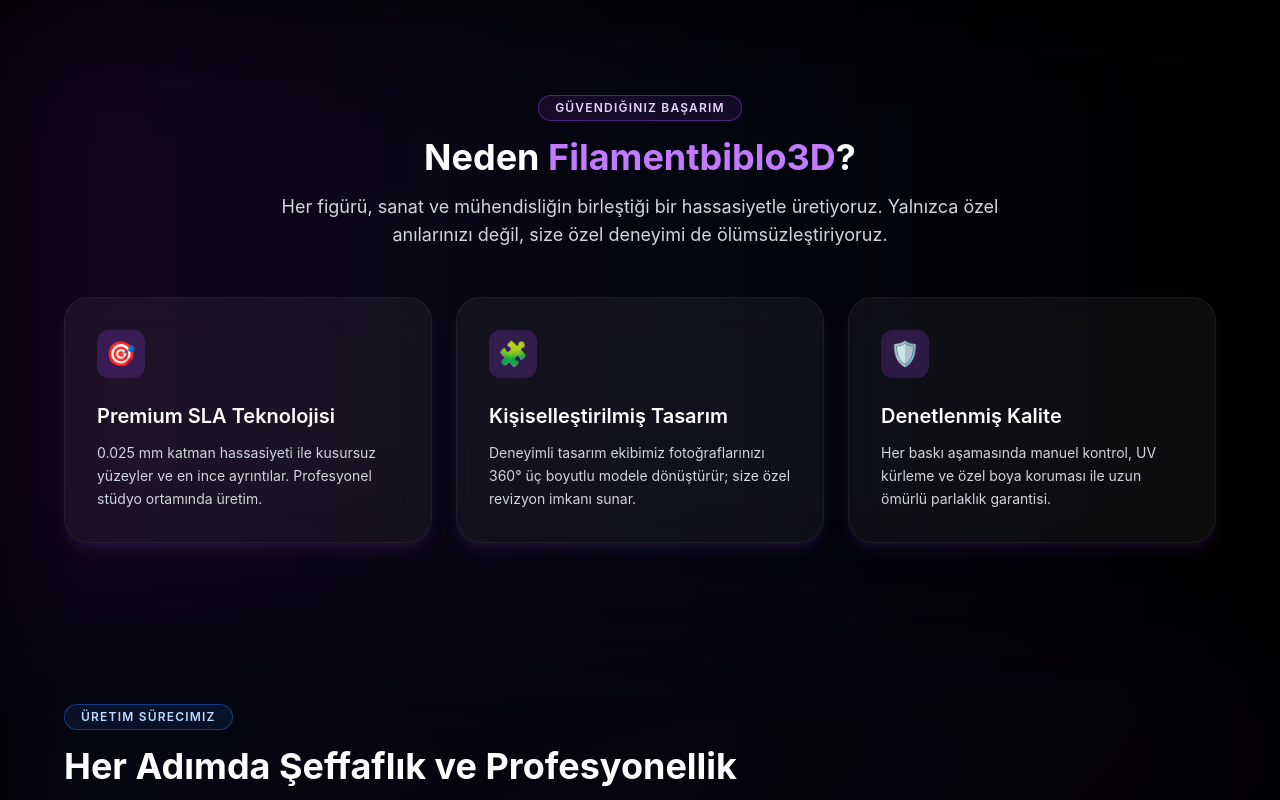
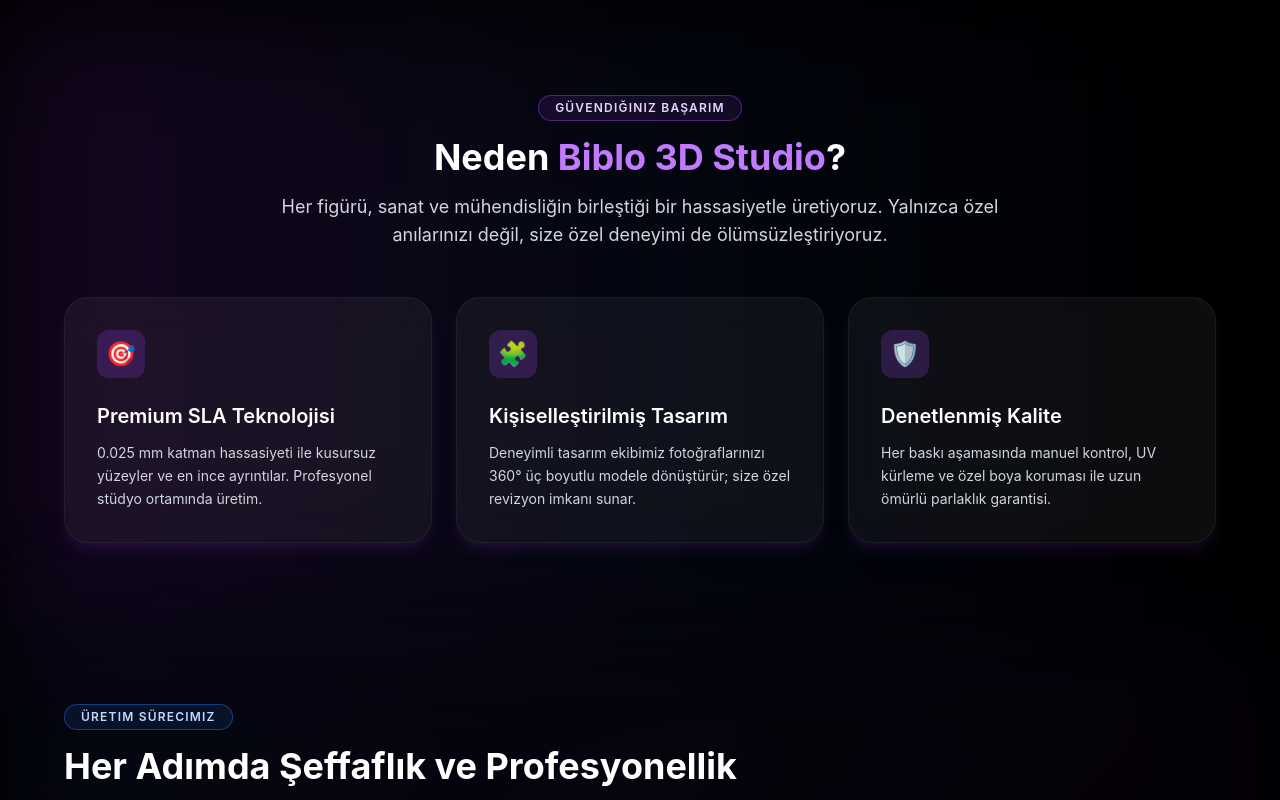
Before and after one commit to mvltylmz3169-oss/biblo, a Next.js app: page / in a window 1280 px wide. Shown: the part 3180-3980 px from the top of the page. Built offline with nearby package versions, Linux system fonts and the light colour scheme.

Commit message:
bug fixed

```diff
--- a/src/app/layout.js
+++ b/src/app/layout.js
@@ -12,7 +12,7 @@
 });
 
 export const metadata = {
-  title: "Filament Biblo 3D",
+  title: "Biblo 3D Studio",
   description: "Anılarınızı Ölümsüzleştirin",
 };
 
--- a/src/app/page.js
+++ b/src/app/page.js
@@ -19,7 +19,7 @@
                 Güvendiğiniz Başarım
               </span>
               <h2 className="text-3xl font-bold text-white md:text-4xl">
-                Neden <span className="text-purple-400">Filamentbiblo3D</span>?
+                Neden <span className="text-purple-400">Biblo 3D Studio</span>?
               </h2>
               <p className="mx-auto max-w-3xl text-base text-gray-300 md:text-lg">
                 Her figürü, sanat ve mühendisliğin birleştiği bir hassasiyetle üretiyoruz. Yalnızca özel anılarınızı değil,
@@ -179,7 +179,7 @@
               <div className="space-y-6">
                 <div className="rounded-3xl border border-white/10 bg-black/60 p-6 shadow-inner shadow-purple-500/20">
                   <p className="text-lg leading-relaxed text-gray-100">
-                    “Filamentbiblo3D ekibi düğünümüz için hazırladığı figürü tam hayal ettiğimiz gibi teslim etti. Süreç
+                    “Biblo 3D Studio ekibi düğünümüz için hazırladığı figürü tam hayal ettiğimiz gibi teslim etti. Süreç
                     boyunca her adımı paylaştıkları için kendimizi atölyelerinin içinde hissettik.”
                   </p>
                   <div className="mt-6 flex items-center gap-4">
--- a/src/components/Footer.js
+++ b/src/components/Footer.js
@@ -9,7 +9,7 @@
           <div className="space-y-4">
             <div className="flex items-center space-x-2">
               <div className="bg-gradient-to-r from-purple-600 to-blue-600 text-white font-bold text-xl px-3 py-1 rounded-lg">
-                Filamentbiblo3D
+                Biblo 3D Studio
               </div>
             </div>
             <p className="text-gray-400 text-sm">
@@ -115,7 +115,7 @@
         <div className="mt-12 pt-8 border-t border-gray-800">
           <div className="flex flex-col md:flex-row justify-between items-center space-y-4 md:space-y-0">
             <p className="text-gray-400 text-sm">
-              © 2024 Filamentbiblo3D. Tüm hakları saklıdır.
+              © 2024 Biblo 3D Studio. Tüm hakları saklıdır.
             </p>
             <div className="flex space-x-6 text-sm">
               <a href="#" className="text-gray-400 hover:text-white transition-colors">
--- a/src/components/Products.js
+++ b/src/components/Products.js
@@ -115,7 +115,7 @@
                     Kişiye Özel 3D Figürler
                   </h3>
                   <p className="text-gray-300 leading-relaxed">
-                    Filamentbiblo3D olarak, sevdiklerinizle paylaştığınız özel anları 3D baskı figürlere dönüştürüyoruz 🎨
+                  Biblo 3D Studio olarak, sevdiklerinizle paylaştığınız özel anları 3D baskı figürlere dönüştürüyoruz 🎨
                   </p>
                   <p className="text-gray-300 leading-relaxed">
                     Ailenizi, dostlarınızı ya da en sevdiğiniz kareyi ölümsüzleştirin 👨‍👩‍👧‍👦
@@ -199,7 +199,7 @@
                     Kişiye Özel 3D Figürler
                   </h3>
                   <p className="text-gray-300 leading-relaxed">
-                    Filamentbiblo3D olarak, sevdiklerinizle paylaştığınız özel anları 3D baskı figürlere dönüştürüyoruz 🎨
+                  Biblo 3D Studio olarak, sevdiklerinizle paylaştığınız özel anları 3D baskı figürlere dönüştürüyoruz 🎨
                   </p>
                   <p className="text-gray-300 leading-relaxed">
                     Ailenizi, dostlarınızı ya da en sevdiğiniz kareyi ölümsüzleştirin 👨‍👩‍👧‍👦
```
Also changed, not shown: src/assets/logo.png.
